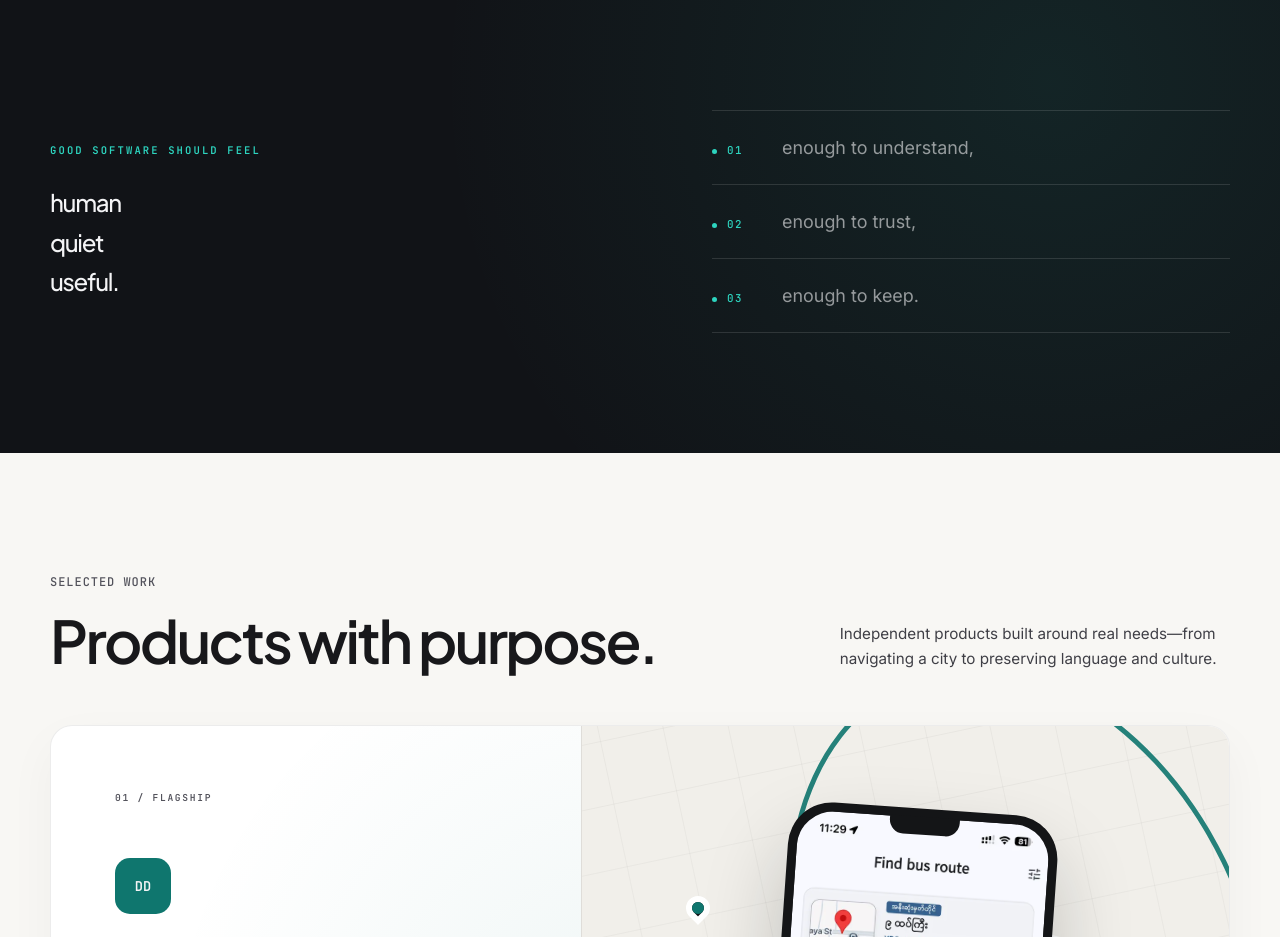
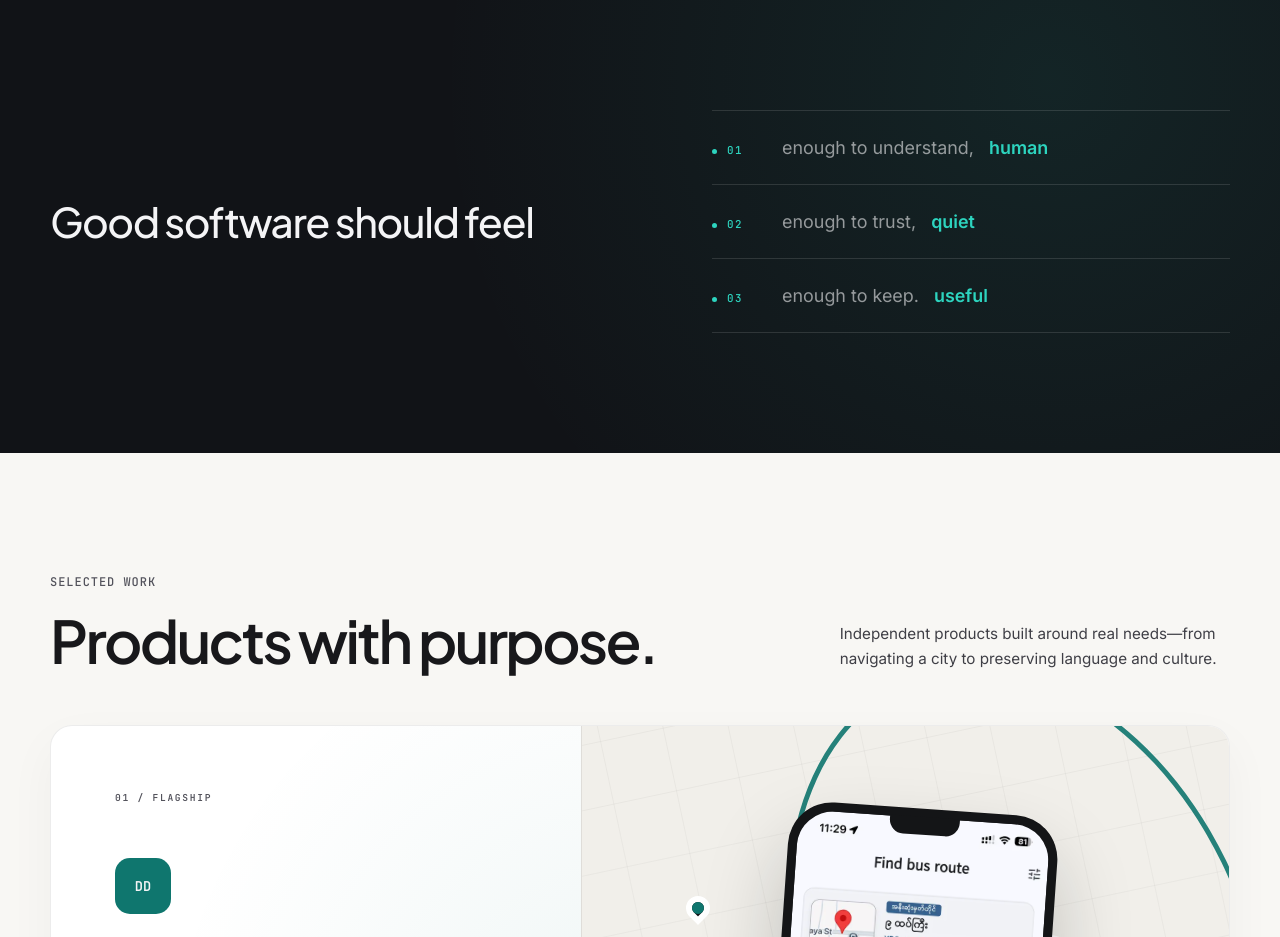
Before and after one commit to thawdezin/main_website, a website: page index.html in a window 1280 px wide. Shown: the part 800-1737 px from the top of the page. Drawn offline with Linux system fonts and the light colour scheme.

Commit message:
Refine manifesto phrasing and keyword emphasis

```diff
--- a/index.html
+++ b/index.html
@@ -129,13 +129,12 @@
       <section class="manifesto" aria-label="Personal statement">
         <div class="section-shell manifesto-inner reveal">
           <div class="manifesto-lead">
-            <p>Good software should feel</p>
-            <h2>human<br />quiet<br />useful.</h2>
+            <h2>Good software should feel</h2>
           </div>
-          <div class="manifesto-principles" aria-label="What those words mean">
-            <div class="manifesto-principle"><span>01</span><p>enough to understand,</p></div>
-            <div class="manifesto-principle"><span>02</span><p>enough to trust,</p></div>
-            <div class="manifesto-principle"><span>03</span><p>enough to keep.</p></div>
+          <div class="manifesto-principles" aria-label="What good software should feel like">
+            <div class="manifesto-principle"><span>01</span><p>enough to understand, <b>human</b></p></div>
+            <div class="manifesto-principle"><span>02</span><p>enough to trust, <b>quiet</b></p></div>
+            <div class="manifesto-principle"><span>03</span><p>enough to keep. <b>useful</b></p></div>
           </div>
         </div>
       </section>
--- a/styles.css
+++ b/styles.css
@@ -122,13 +122,13 @@ button { font: inherit; }
 .manifesto { background: var(--stage-dark-bg); color: var(--stage-dark-text); padding: 110px 0 120px; position: relative; overflow: hidden; }
 .manifesto::before { content: ''; position: absolute; inset: 0; background: radial-gradient(circle at 82% 18%, rgba(45,212,191,.09), transparent 55%); }
 .manifesto-inner { position: relative; display: grid; grid-template-columns: 1.05fr .95fr; gap: clamp(40px, 7vw, 110px); align-items: center; }
-.manifesto-lead p { margin: 0; color: var(--stage-dark-accent); text-transform: uppercase; letter-spacing: .2em; font-size: .66rem; font-weight: 600; font-family: 'JetBrains Mono', monospace; }
-.manifesto h2 { margin: 24px 0 0; font-weight: 500; font-size: clamp(3rem, 6.4vw, 6.4rem)/1.02; letter-spacing: -.055em; }
+.manifesto-lead h2 { margin: 0; color: var(--stage-dark-text); font-weight: 500; font-size: clamp(1.9rem, 3.2vw, 3rem); line-height: 1.15; letter-spacing: -.035em; }
 .manifesto-principles { border-top: 1px solid rgba(255,255,255,.12); }
 .manifesto-principle { display: grid; grid-template-columns: 52px 1fr; align-items: baseline; gap: 18px; padding: 24px 0; border-bottom: 1px solid rgba(255,255,255,.12); }
 .manifesto-principle span { font: 500 .68rem 'JetBrains Mono', monospace; letter-spacing: .12em; color: var(--stage-dark-accent); }
 .manifesto-principle span::before { content: ''; display: inline-block; width: 5px; height: 5px; border-radius: 50%; background: currentColor; margin-right: 10px; vertical-align: middle; }
 .manifesto-principle p { margin: 0; font-size: clamp(1rem, 1.4vw, 1.25rem); line-height: 1.4; color: rgba(244,244,246,.58); }
+.manifesto-principle b { margin-left: 10px; color: var(--stage-dark-accent); font-weight: 600; }
 
 /* Work */
 .work { padding: 120px 0; }
@@ -434,7 +434,7 @@ button { font: inherit; }
   .hero-proof { grid-template-columns: 1fr; gap: 16px; }
   .hero-proof div + div { border-left: 0; border-top: 1px solid var(--border-subtle); padding: 14px 0 0; }
   .manifesto, .work, .story, .expertise, .trust { padding: 85px 0; }
-  .manifesto h2 { font-size: 2.9rem; }
+  .manifesto-lead h2 { font-size: 2.2rem; }
   .manifesto-principle { grid-template-columns: 42px 1fr; gap: 12px; padding: 18px 0; }
   .project-copy { padding: 30px 22px; }
   .project-metrics { flex-wrap: wrap; gap: 16px; }
```
